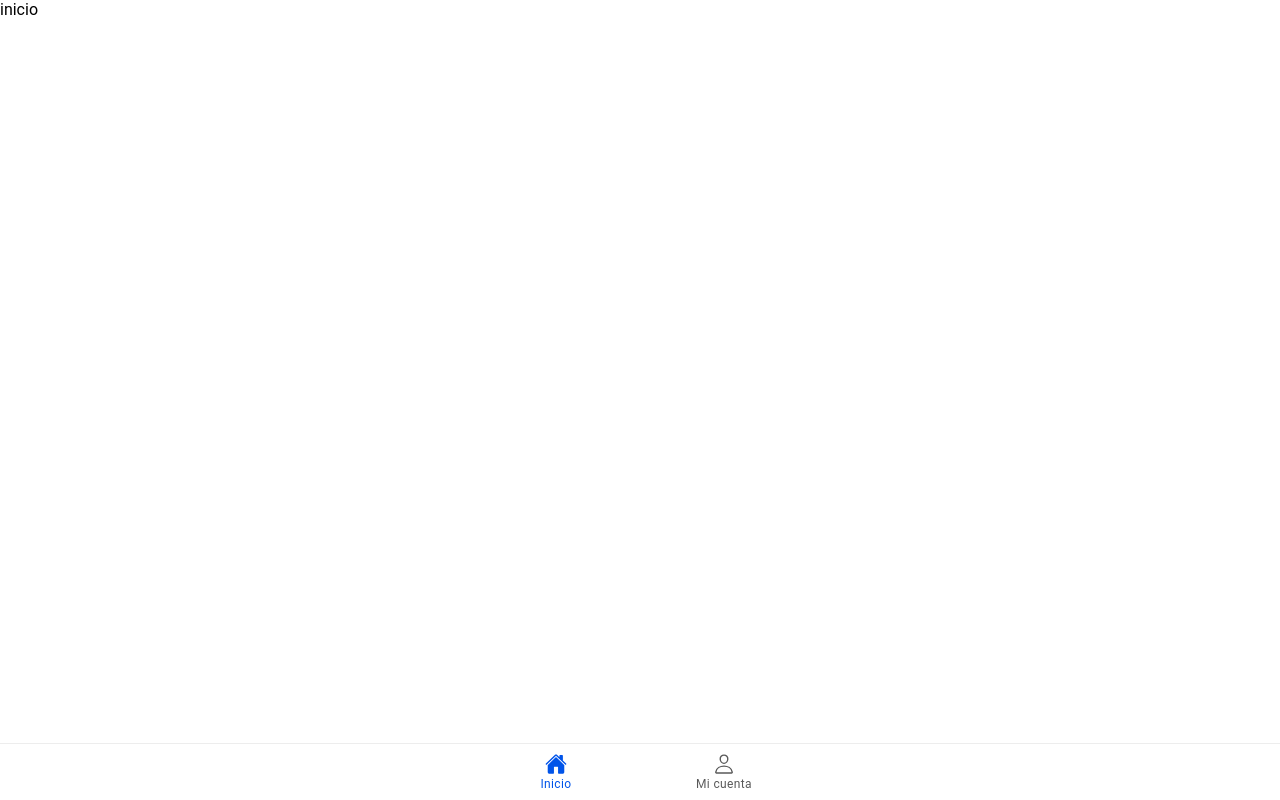
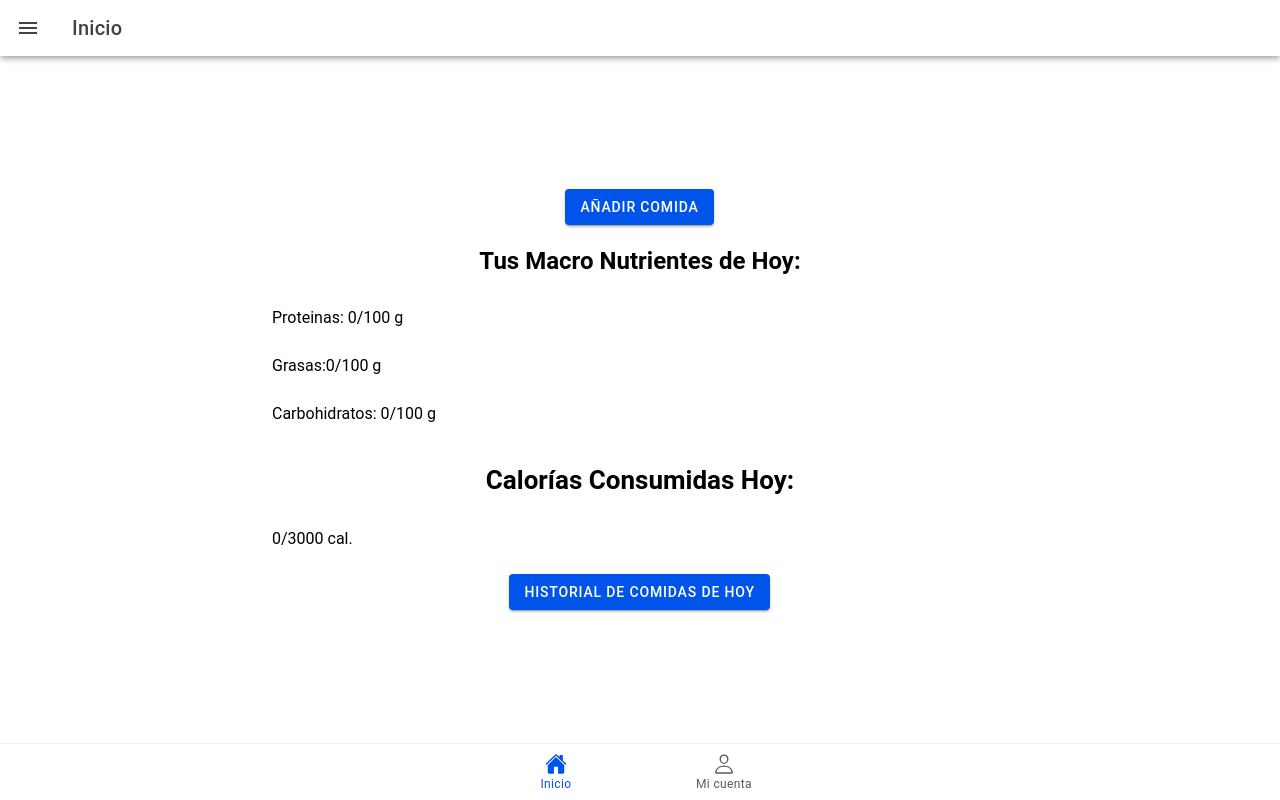
Before and after one commit to Sptfff/ProyectoWeb, a React (Vite) app in the folder frontend/: page /nav/inicio in a window 1280 px wide. Built offline with nearby package versions, Linux system fonts and the light colour scheme.

Commit message:
Página Inicio Lista

```diff
--- a/frontend/src/pages/Cuenta.tsx
+++ b/frontend/src/pages/Cuenta.tsx
@@ -1,9 +1,15 @@
 import React from 'react'
+import { IonHeader, IonContent, IonTitle, IonToolbar, IonPage,IonButtons, IonMenuButton,IonMenu} from '@ionic/react';
 
-function Cuenta() {
+
+const Cuenta: React.FC = () => {
   return (
-    <div>Cuenta</div>
+    <div>
+      <IonPage id="main-content">
+        ola esta es la página d las cuentas
+      </IonPage>
+    </div>
   )
 }
 
-export default Cuenta
+export default Cuenta;
--- /dev/null
+++ b/frontend/src/pages/Inicio.css
@@ -0,0 +1,14 @@
+.center-content{
+    text-align: center;
+    position: absolute;
+    left: 0;
+    right: 0;
+    top: 50%;
+    transform: translateY(-50%);
+}
+
+.item{
+    margin-left: 20%;
+    width: 100%;
+    text-align: left;
+}
--- a/frontend/src/pages/Inicio.tsx
+++ b/frontend/src/pages/Inicio.tsx
@@ -1,9 +1,60 @@
 import React from 'react'
+import {
+  IonHeader, IonPage, IonTitle, IonToolbar,IonMenuButton,
+  IonButtons,IonMenu,IonContent,IonButton, IonList,
+  IonItem, IonLabel
+ } from '@ionic/react';
+import './Inicio.css';
 
-function Inicio() {
+
+const Inicio: React.FC = () => {
   return (
-    <div>inicio</div>
-  )
-}
+    <div>
+        <IonMenu contentId="main-content">
+        <IonHeader>
+          <IonToolbar>
+            <IonTitle>Menu Content</IonTitle>
+          </IonToolbar>
+        </IonHeader>
+        <IonContent className="ion-padding">This is the menu content.</IonContent>
+      </IonMenu>
+      <IonPage id="main-content">
+        <IonHeader>
+          <IonToolbar>
+            <IonButtons slot="start">
+              <IonMenuButton></IonMenuButton>
+            </IonButtons>
+            <IonTitle>Inicio</IonTitle>
+          </IonToolbar>
+        </IonHeader>
+        <IonContent>
+          <div className='center-content'>
+            <IonButton>Añadir Comida</IonButton>
+            <h2> <strong>Tus Macro Nutrientes de Hoy:</strong></h2>
+            <IonList lines="none">
+                <IonItem className='item'>
+                    <IonLabel>Proteinas: 0/100 g</IonLabel>
+                </IonItem>
+                <IonItem className='item'>
+                    <IonLabel>Grasas:0/100 g</IonLabel>
+                </IonItem>
+                <IonItem className='item'>
+                    <IonLabel>Carbohidratos: 0/100 g</IonLabel>
+                </IonItem>
+            </IonList>
+            <h1> <strong>Calorías Consumidas Hoy:</strong></h1>
+            <IonList lines="none">
+                <IonItem className='item'>
+                  <IonLabel>0/3000 cal.</IonLabel>
+                </IonItem>
+            </IonList>
+            <IonButton>Historial de Comidas de Hoy</IonButton>
+          </div>
 
-export default Inicio
+        </IonContent>
+      </IonPage>
+    </div>
+  );
+};
+
+export default Inicio;
--- a/frontend/src/pages/Nav.tsx
+++ b/frontend/src/pages/Nav.tsx
@@ -1,6 +1,8 @@
 import React from 'react'
 
 import { IonIcon, IonLabel, IonRouterOutlet, IonTabBar, IonTabButton, IonTabs } from '@ionic/react';
+import { IonHeader, IonSearchbar, IonTitle, IonToolbar } from '@ionic/react';
+
 import { home, personOutline } from 'ionicons/icons';
 
 import { Redirect, Route } from 'react-router';
@@ -25,11 +27,11 @@ const tabsRoutes: AppRoute[] = [
     {
         path: '/nav/inicio',
         component: <Inicio />,
-        exact: true,
     },
     {
         path: '/nav/cuenta',
         component: <Cuenta />,
+        exact: true,
     },
     {
         path: '/nav',
@@ -61,6 +63,7 @@ const Nav: React.FC = () => (
           </Route>
         ))}
       </IonRouterOutlet>
+
       <IonTabBar slot='bottom'>
         {tabButtons.map((tabButton) => (
           <IonTabButton key={tabButton.tab} tab={tabButton.tab} href={tabButton.href}>
```
